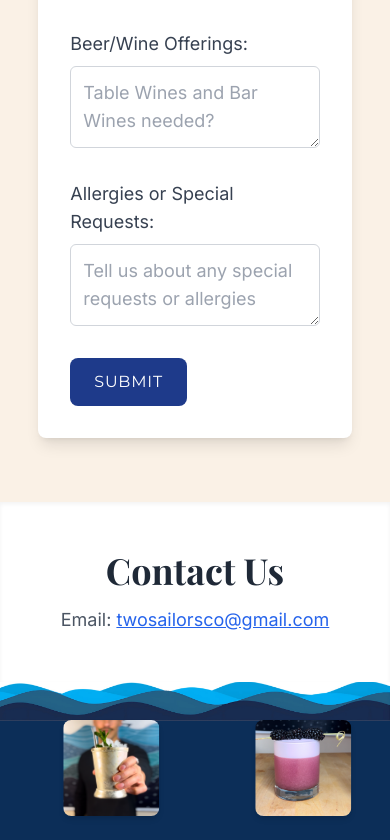
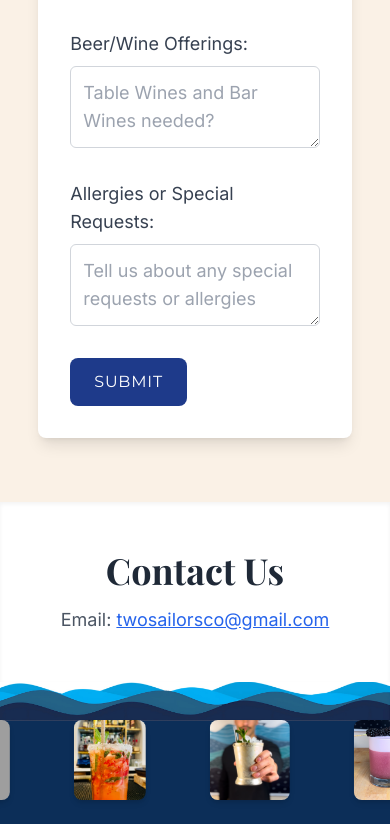
Before and after one commit to IsraelBain/twosailors-react-site, a React (Create React App) app: page / in a window 390 px wide. Shown: the part 2196-3036 px from the top of the page. Built offline with nearby package versions, Linux system fonts and the light colour scheme; grey boxes are pictures that could not be loaded.

Commit message:
mobile fixes

```diff
--- a/src/components/Footer.js
+++ b/src/components/Footer.js
@@ -22,13 +22,13 @@ const Footer = () => {
         src={wateer}
         alt="Wave Divider"
         className="w-full h-auto -mt-1"
-        style={{ marginBottom: "-1px" }} // optional for seamless visual edge
+        style={{ marginBottom: "-1px" }}
       />
 
       {/* Animated Drink Loop */}
       <div className="w-full flex justify-center">
         <motion.div
-          className="flex gap-24"
+          className="flex gap-16 sm:gap-24"
           animate={{ x: ["0%", "-100%"] }}
           transition={{
             repeat: Infinity,
@@ -42,7 +42,7 @@ const Footer = () => {
               key={index}
               src={image}
               alt={`Drink ${index + 1}`}
-              className="w-24 h-24 rounded-lg object-cover shadow-md"
+              className="w-20 h-20 sm:w-24 sm:h-24 rounded-lg object-cover shadow-md"
             />
           ))}
         </motion.div>
```
